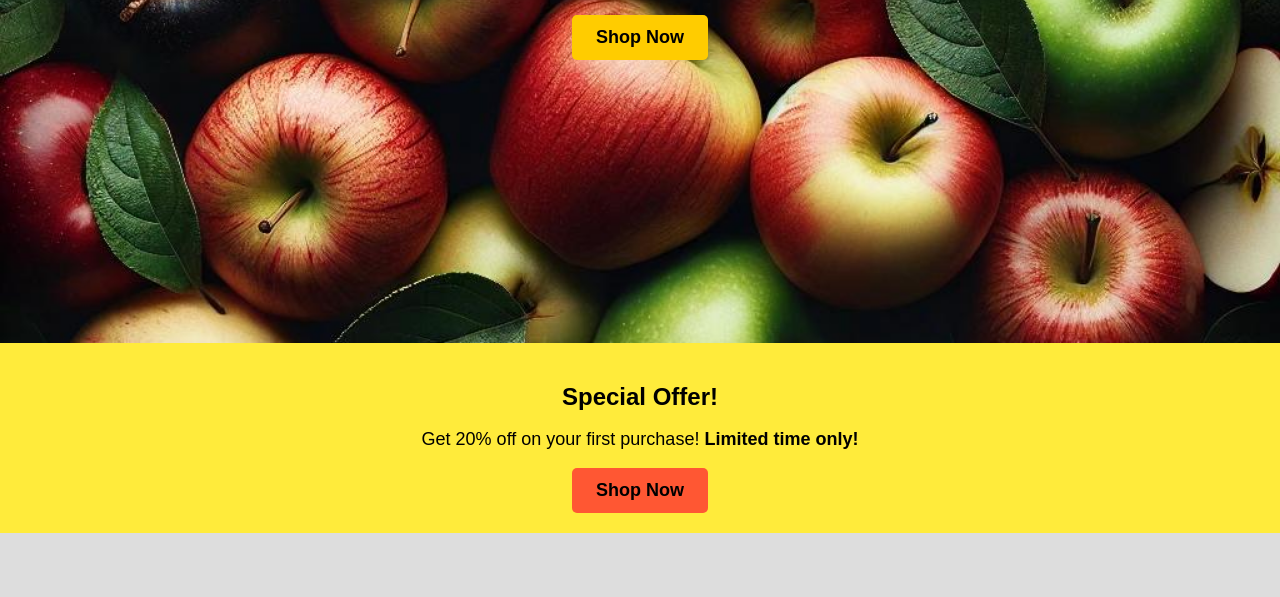
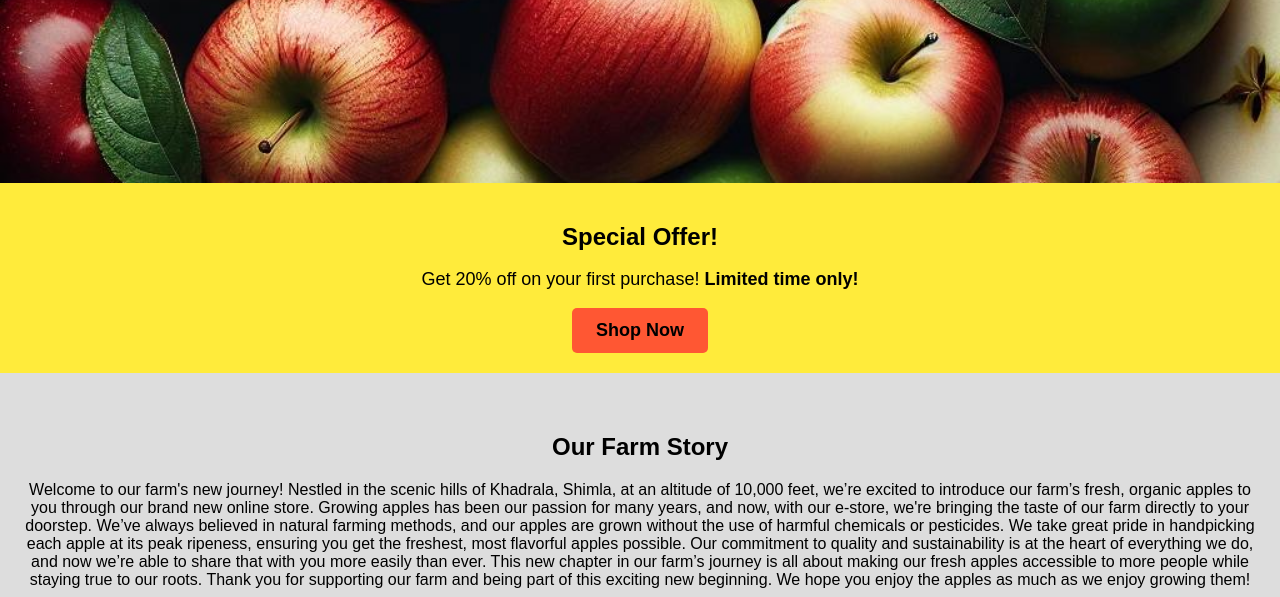
Before and after one commit to Parasnegi007/apple, a plain HTML site: page index.html in a window 1280 px wide. Shown: the part 480-1077 px from the top of the page. Drawn offline with Linux system fonts and the light colour scheme.

Commit message:
Update home.css

```diff
--- a/assets/home.css
+++ b/assets/home.css
@@ -89,7 +89,7 @@ nav ul li a {
 
 /* Hero Section with Background Image */
 .hero {
-    height: 80vh; /* Adjust height as needed */
+    height: 60vh; /* Adjust height as needed */
     display: flex;
     align-items: center;
     justify-content: center;
```
